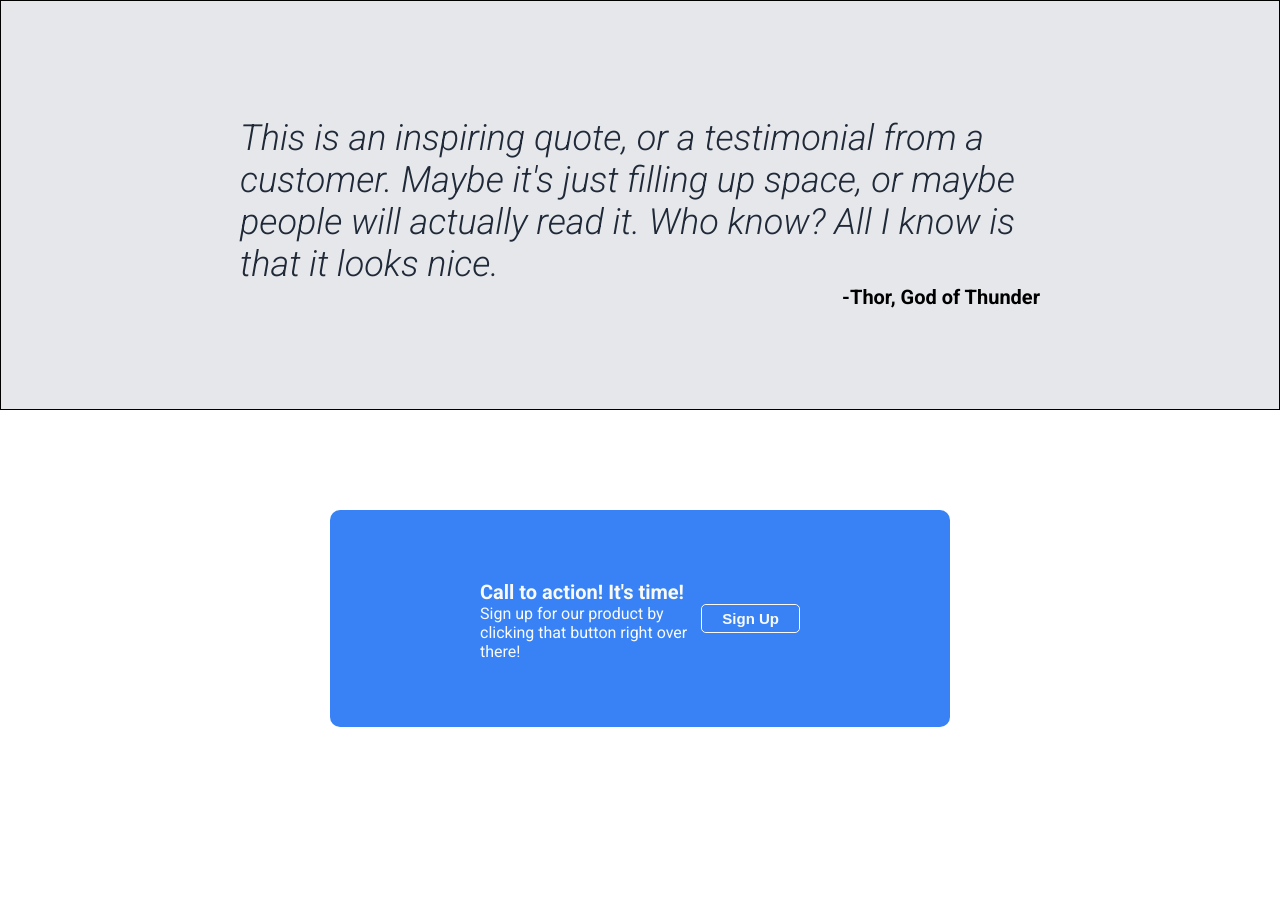
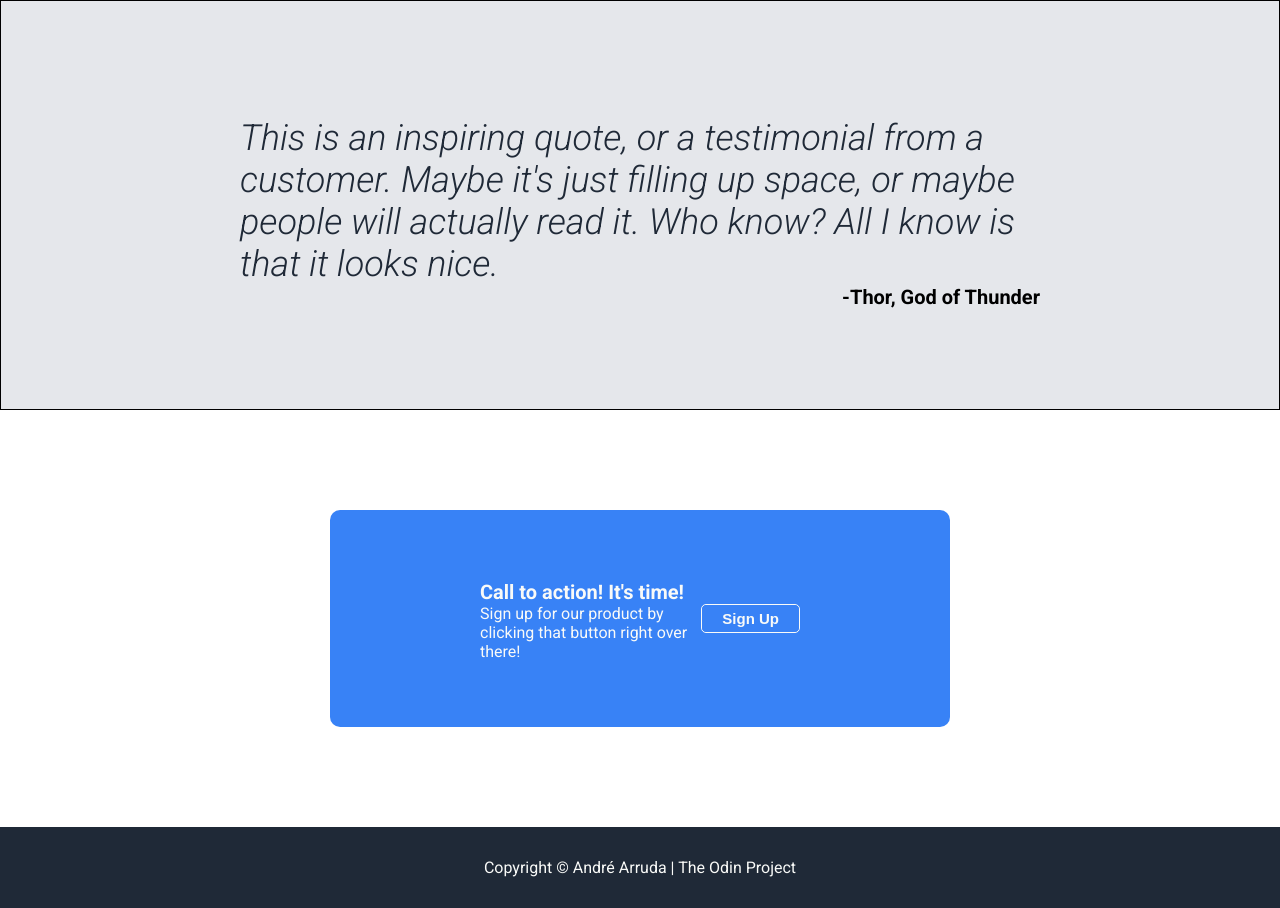
Before and after one commit to aspbarruda/odin-landing-page, a plain HTML site: page index.html in a window 1280 px wide. Shown: the part 902-1810 px from the top of the page. Before the commit the page ends 1729 px from the top, so only its background shows below. Drawn offline with Linux system fonts and the light colour scheme.

Commit message:
Added footer

```diff
--- a/index.html
+++ b/index.html
@@ -85,7 +85,7 @@
     </div>
 
     <div class="footer">
-
+        <p>Copyright &#169 André Arruda | The Odin Project</p>
     </div>
 
 </body>
--- a/styles.css
+++ b/styles.css
@@ -1,6 +1,9 @@
 body {
     font-family: 'Roboto', sans-serif;
     margin: 0;
+    min-height: 100vh;
+    display: flex;
+    flex-direction: column;
 }
 
 .header,
@@ -178,3 +181,9 @@ button {
 .detail-subscribe {
     margin-top: 0;
 }
+
+.footer {
+    color: #F9FAF8;
+    text-align: center;
+    padding: 15px;
+}
```
